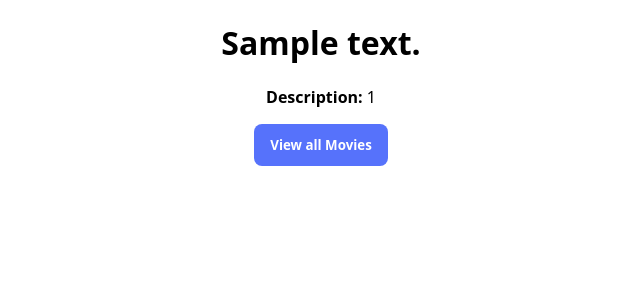
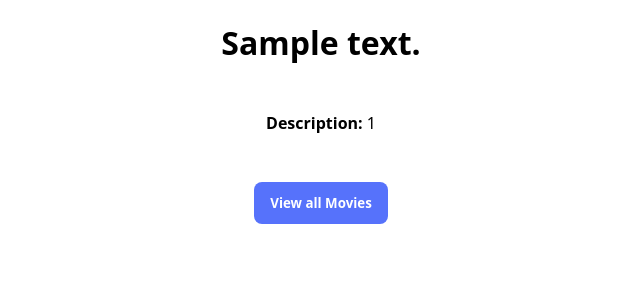
Before and after one commit to worthyag/myWebApp, a Flask app: page /movies/search/1/ in a window 1280 px wide. Shown: the top 300 px of the page, without its empty margins (319-959 px from the left). Run offline with Flask 3, Linux system fonts and the light colour scheme; tables that the repository leaves empty or names only in its code hold one stand-in row (values such as "Sample post").

Commit message:
Made slight changes.

```diff
--- a/static/css/styles.css
+++ b/static/css/styles.css
@@ -5,6 +5,14 @@
 
 body {
   text-align: center;
+}
+
+body.view-movie {
+  margin: 0 48px;
+}
+
+body.view-movie p {
+  margin: 48px 0;
 }
 
 button, input[type="submit"] {
--- a/templates/viewMovie.html
+++ b/templates/viewMovie.html
@@ -9,7 +9,7 @@
       href="{{ url_for('static', filename='css/styles.css') }}"
     />
   </head>
-  <body>
+  <body class="view-movie">
     <h1>{{ movie[1] }}</h1>
     <p><span>Description: </span>{{ movie[2]}}</p>
     <a href="/movies/"><button>View all Movies</button></a>
```
